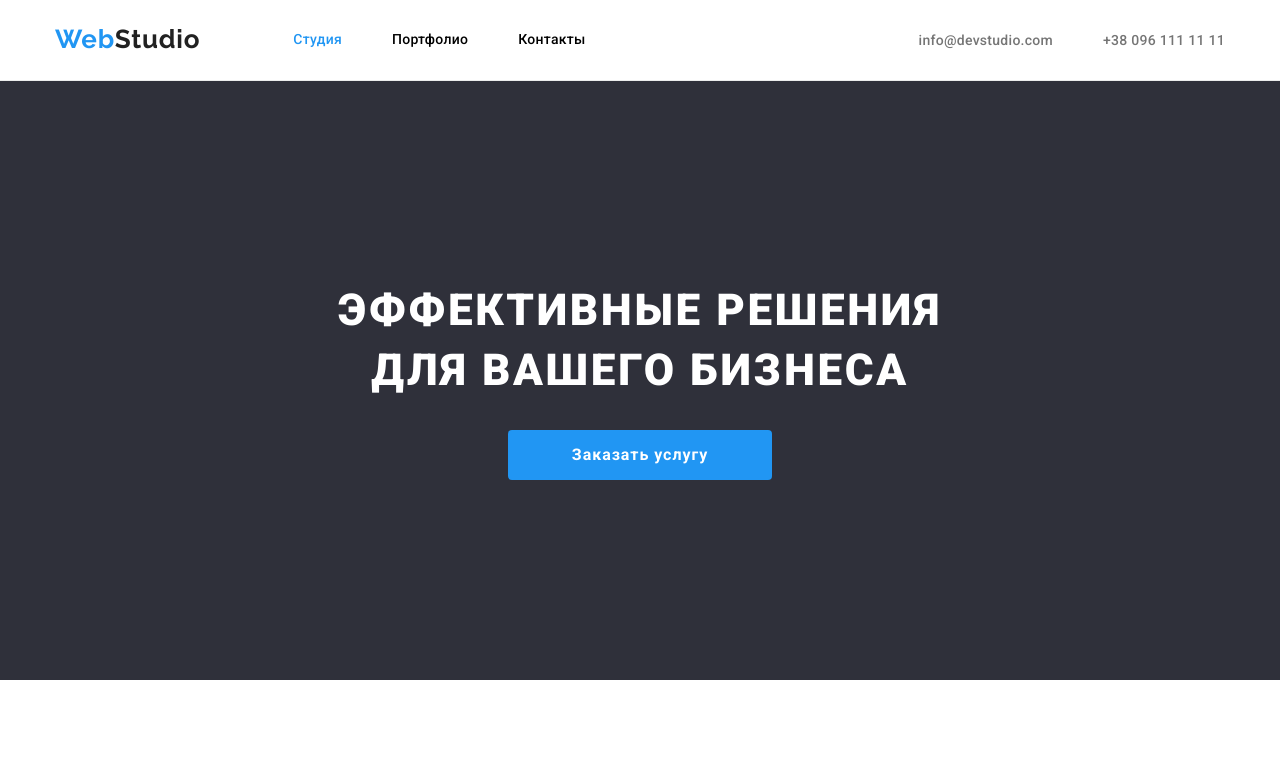
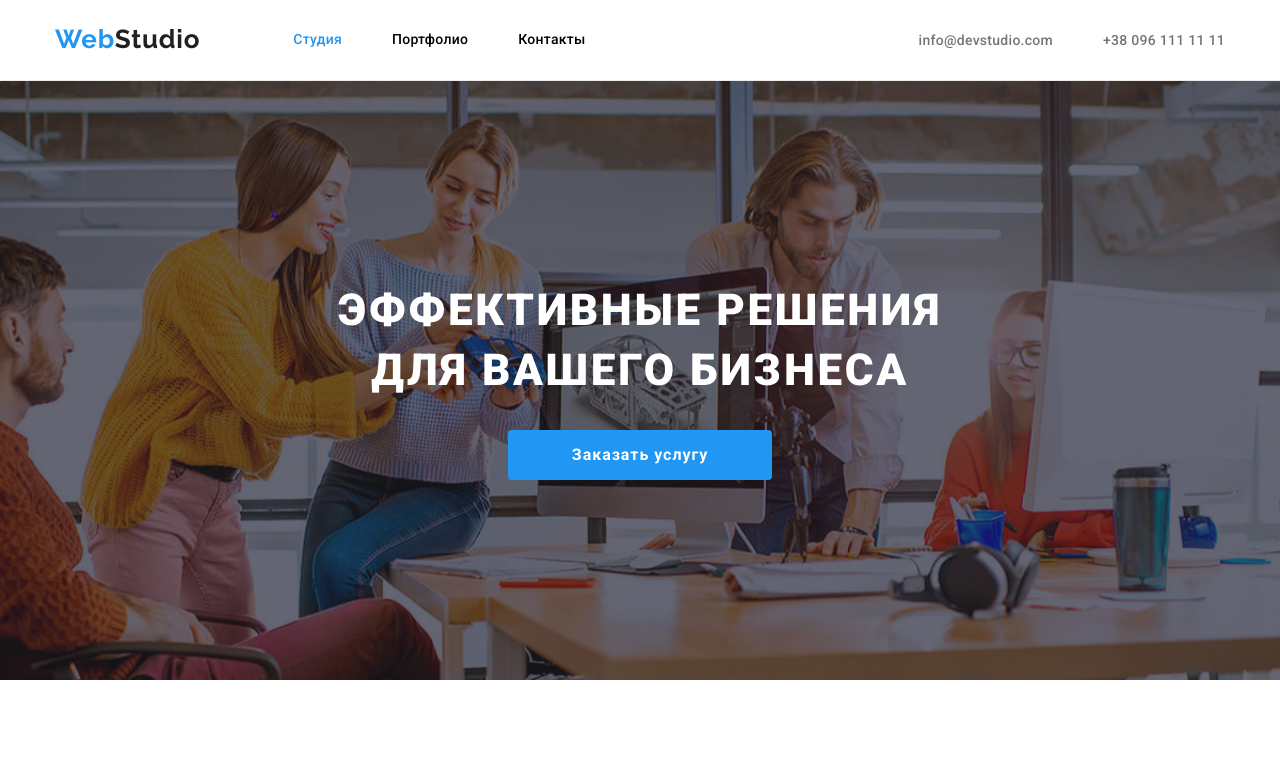
Before and after one commit to ITAlexMerkulov/goit-markup-hw-04, a plain HTML site: page index.html in a window 1280 px wide. Shown: the top 771 px of the page. Drawn offline with Linux system fonts and the light colour scheme.

Commit message:
add background image

```diff
--- a/css/styles.css
+++ b/css/styles.css
@@ -169,7 +169,20 @@ body ul {
 ----------- */
 /* Start main section */
 .main-section {
-  background-color: var(--color-background-grey);
+  display: flex;
+  flex-direction: column;
+  max-width: 1600px;
+  max-height: 600px;
+  background-image: linear-gradient(
+      rgba(47, 48, 58, 0.4),
+      rgba(47, 48, 58, 0.4)
+    ),
+    url(../images/hero-background.jpg);
+  margin-left: auto;
+  margin-right: auto;
+  background-repeat: no-repeat;
+  background-position: center;
+  background-color: #c4c4c4;
   text-align: center;
   padding-bottom: 200px;
   padding-top: 200px;
```
Also changed, not shown: images/hero-background.jpg (added).
